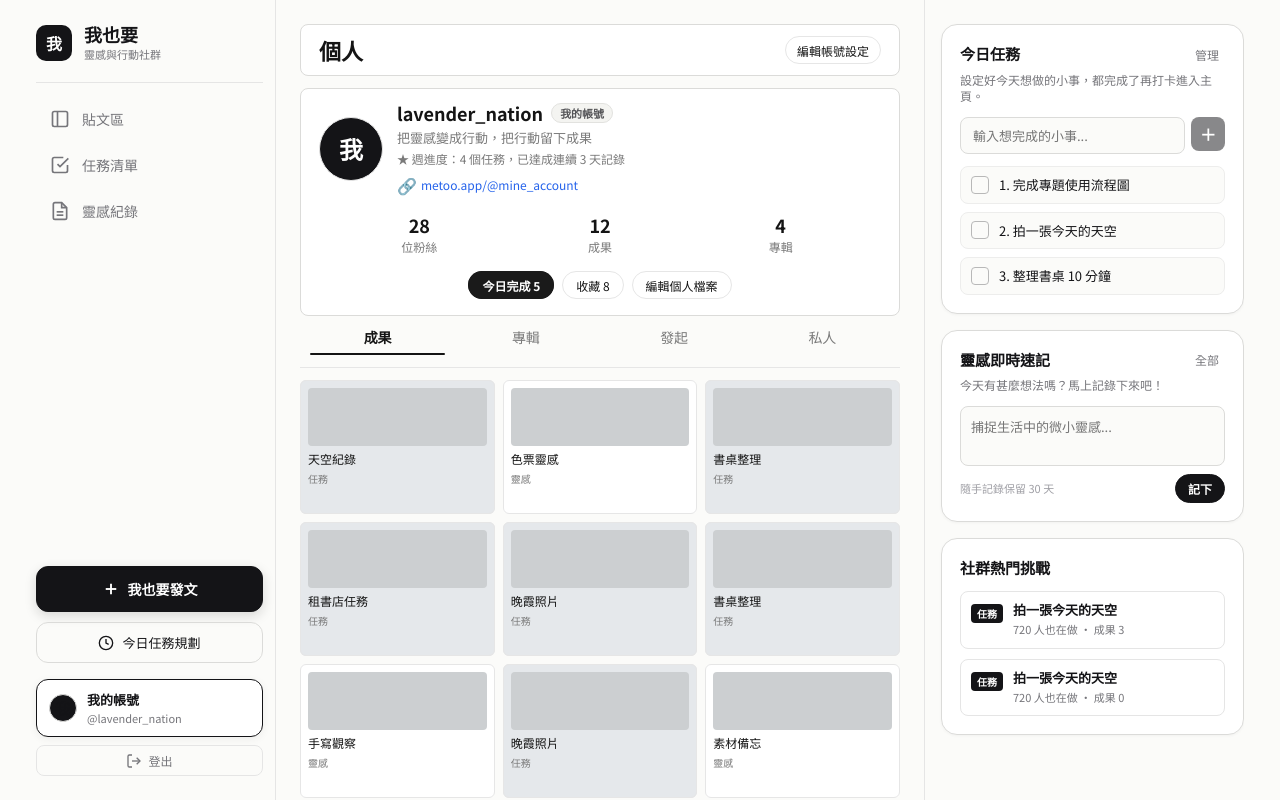
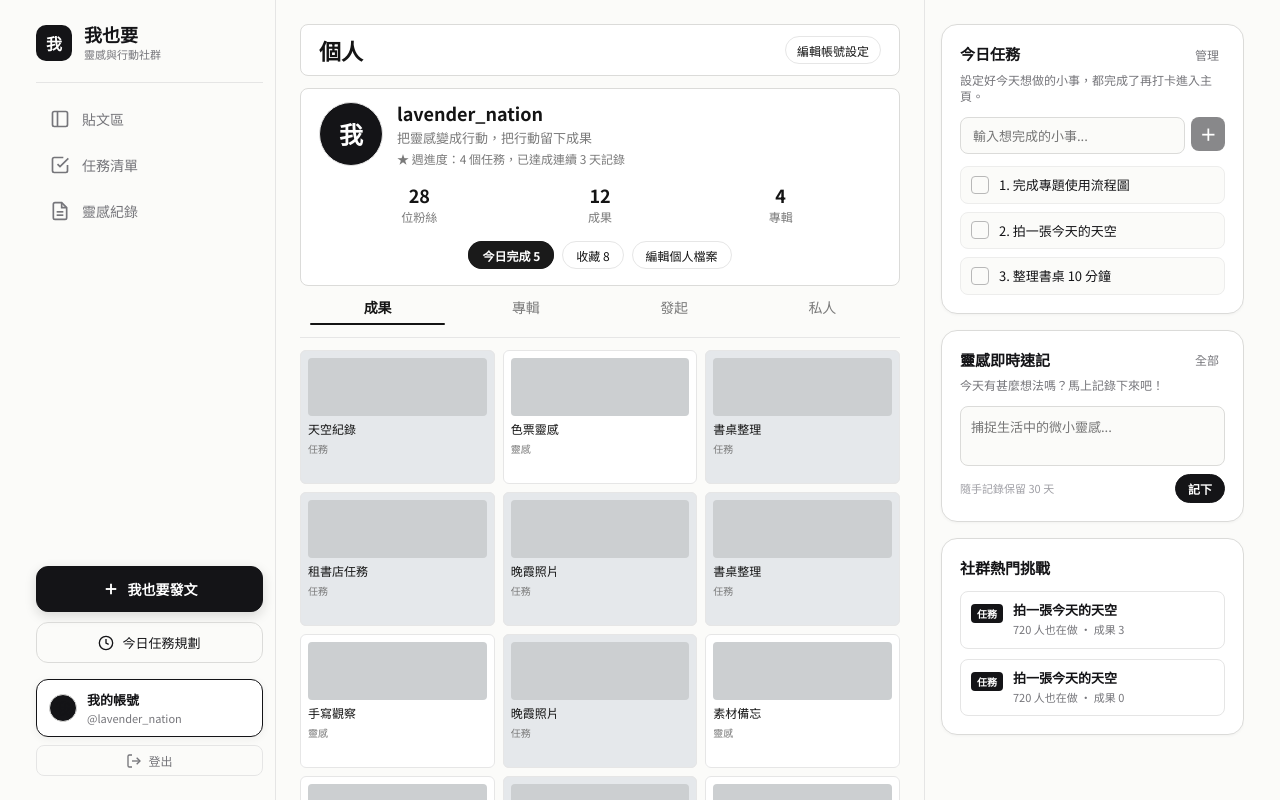
Before and after one commit to joggbe-hash/MY_Project, a Vue app in the folder frontend/: page / in a window 1280 px wide. Both pictures are taken after a click on the element "前往個人檔案". Shown: the top 800 px of the page. Built offline with nearby package versions, Linux system fonts and the light colour scheme.

Commit message:
fix: remove fake external website link metoo.app from profile and settings

```diff
--- a/frontend/src/App.vue
+++ b/frontend/src/App.vue
@@ -187,8 +187,7 @@ const currentUser = ref({
   weekly_info: '本週完成 5 個任務，收藏 8 則靈感',
   avatar: '',
   avatar_color: '#141417',
-  website: 'https://metoo.app/@mine_account',
-  email: 'user@metoo.app',
+  email: 'user@example.com',
   is_private: false,
   show_albums: true,
   notify_tasks: true,
@@ -325,8 +324,7 @@ const profileData = ref({
     bio: '把靈感變成行動，把行動留下成果',
     weekly_info: '本週完成 5 個任務，收藏 8 則靈感',
     avatar: '',
-    avatar_color: '#141417',
-    website: 'https://metoo.app/@mine_account'
+    avatar_color: '#141417'
   },
   stats: {
     outcomes: 12,
@@ -355,6 +353,7 @@ async function loadDataFromBackend() {
 
   const prof = await api.fetchProfile()
   if (prof && prof.user) {
+    delete prof.user.website
     Object.assign(profileData.value.user, prof.user)
     Object.assign(currentUser.value, prof.user)
   }
@@ -628,8 +627,7 @@ async function handleSaveAccountSettings(data) {
       bio: data.bio,
       weekly_info: data.weekly_info,
       avatar: data.avatar,
-      avatar_color: data.avatar_color,
-      website: data.website
+      avatar_color: data.avatar_color
     })
   }
   await api.updateProfile(data)
--- a/frontend/src/api/client.js
+++ b/frontend/src/api/client.js
@@ -389,7 +389,7 @@ export async function updateProfile(data) {
 
   const fields = [
     'username', 'nickname', 'bio', 'weekly_info',
-    'avatar', 'avatar_color', 'email', 'website',
+    'avatar', 'avatar_color', 'email',
     'is_private', 'show_albums', 'notify_tasks', 'notify_likes'
   ]
   fields.forEach(f => {
@@ -398,6 +398,8 @@ export async function updateProfile(data) {
       store.user[f] = data[f]
     }
   })
+  delete store.profile.user.website
+  if (store.user) delete store.user.website
   saveStore(store)
   return store.profile
 }
--- a/frontend/src/components/AccountSettingsView.vue
+++ b/frontend/src/components/AccountSettingsView.vue
@@ -160,20 +160,6 @@
               class="form-input"
             />
             <span class="form-field-hint">會顯示在您的個人檔案主頁，督促自己達成目標</span>
-          </div>
-
-          <!-- Website / Social Link -->
-          <div class="form-group full-width">
-            <label class="form-label">個人網站或社群連結</label>
-            <div class="input-with-prefix">
-              <span class="input-prefix">🔗</span>
-              <input
-                v-model="form.website"
-                type="url"
-                placeholder="https://instagram.com/yourname"
-                class="form-input"
-              />
-            </div>
           </div>
         </div>
       </section>
@@ -399,8 +385,7 @@ const form = reactive({
   weekly_info: props.currentUser?.weekly_info || props.profile?.user?.weekly_info || '本週完成 5 個任務，收藏 8 則靈感',
   avatar: props.currentUser?.avatar || props.profile?.user?.avatar || '',
   avatar_color: props.currentUser?.avatar_color || props.profile?.user?.avatar_color || '#141417',
-  website: props.currentUser?.website || props.profile?.user?.website || 'https://metoo.app/@mine_account',
-  email: props.currentUser?.email || props.profile?.user?.email || 'user@metoo.app',
+  email: props.currentUser?.email || props.profile?.user?.email || 'user@example.com',
   is_private: props.currentUser?.is_private || false,
   show_albums: props.currentUser?.show_albums ?? true,
   notify_tasks: props.currentUser?.notify_tasks ?? true,
@@ -420,7 +405,6 @@ watch(() => props.currentUser, (newVal) => {
     if (newVal.weekly_info) form.weekly_info = newVal.weekly_info
     if (newVal.avatar !== undefined) form.avatar = newVal.avatar
     if (newVal.avatar_color) form.avatar_color = newVal.avatar_color
-    if (newVal.website) form.website = newVal.website
     if (newVal.email) form.email = newVal.email
     if (newVal.is_private !== undefined) form.is_private = newVal.is_private
   }
@@ -469,7 +453,6 @@ async function handleSave() {
       weekly_info: form.weekly_info.trim(),
       avatar: form.avatar,
       avatar_color: form.avatar_color,
-      website: form.website.trim(),
       email: form.email.trim(),
       is_private: form.is_private,
       show_albums: form.show_albums,
--- a/frontend/src/components/ProfileView.vue
+++ b/frontend/src/components/ProfileView.vue
@@ -36,18 +36,9 @@
           </span>
         </div>
         <div class="user-meta-column">
-          <div class="user-handle-row">
-            <span class="user-handle">{{ isOtherUser ? (viewingUsername || 'others_account') : (profile?.user?.username || 'mine_account') }}</span>
-            <span v-if="!isOtherUser && profile?.user?.nickname" class="user-nickname-badge">{{ profile.user.nickname }}</span>
-          </div>
+          <div class="user-handle">{{ isOtherUser ? (viewingUsername || 'others_account') : (profile?.user?.username || 'mine_account') }}</div>
           <div class="user-motto-text">{{ profile?.user?.bio || '把靈感變成行動，把行動留下成果' }}</div>
           <div class="user-stats-summary">{{ profile?.user?.weekly_info || '本週完成 5 個任務，收藏 8 則靈感' }}</div>
-          <div v-if="!isOtherUser && profile?.user?.website" class="user-website-row">
-            <span class="website-icon">🔗</span>
-            <a :href="profile.user.website" target="_blank" rel="noopener noreferrer" class="website-link">
-              {{ profile.user.website.replace(/^https?:\/\//, '') }}
-            </a>
-          </div>
         </div>
       </div>
 
@@ -366,23 +357,6 @@ function openItemDetail(item) {
   font-family: 'Noto Sans TC', sans-serif;
   font-weight: 400;
   line-height: 16px;
-}
-
-.user-website-row {
-  display: inline-flex;
-  align-items: center;
-  gap: 4px;
-  margin-top: 2px;
-}
-
-.website-link {
-  font-size: 12px;
-  color: #2563EB;
-  text-decoration: none;
-}
-
-.website-link:hover {
-  text-decoration: underline;
 }
 
 .stats-counters-bar {
```
